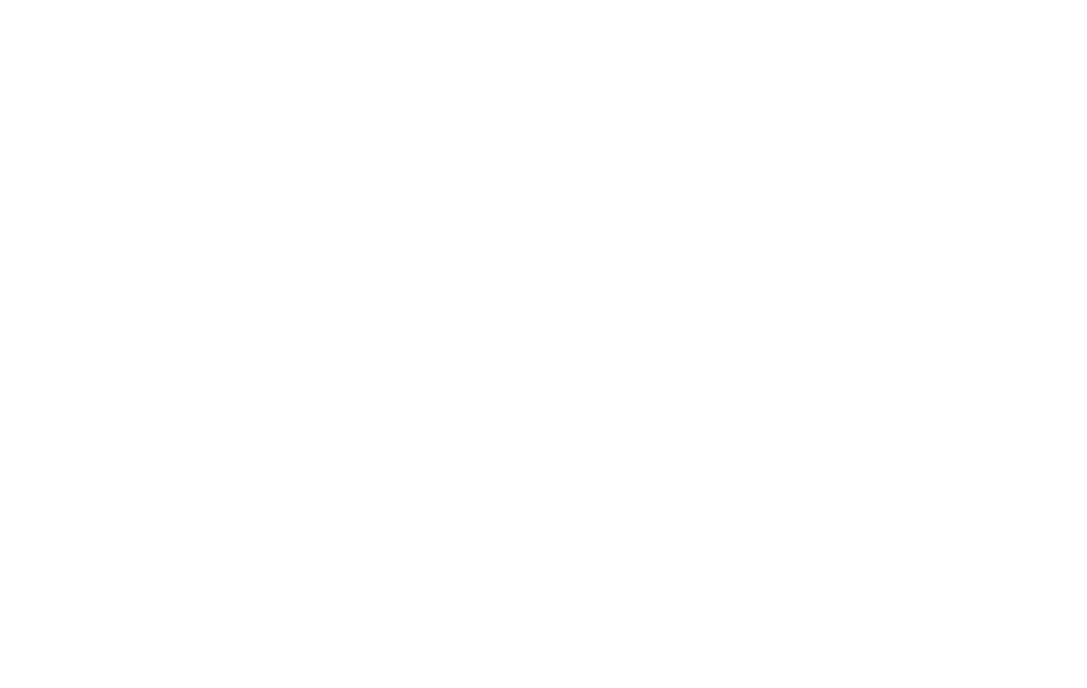
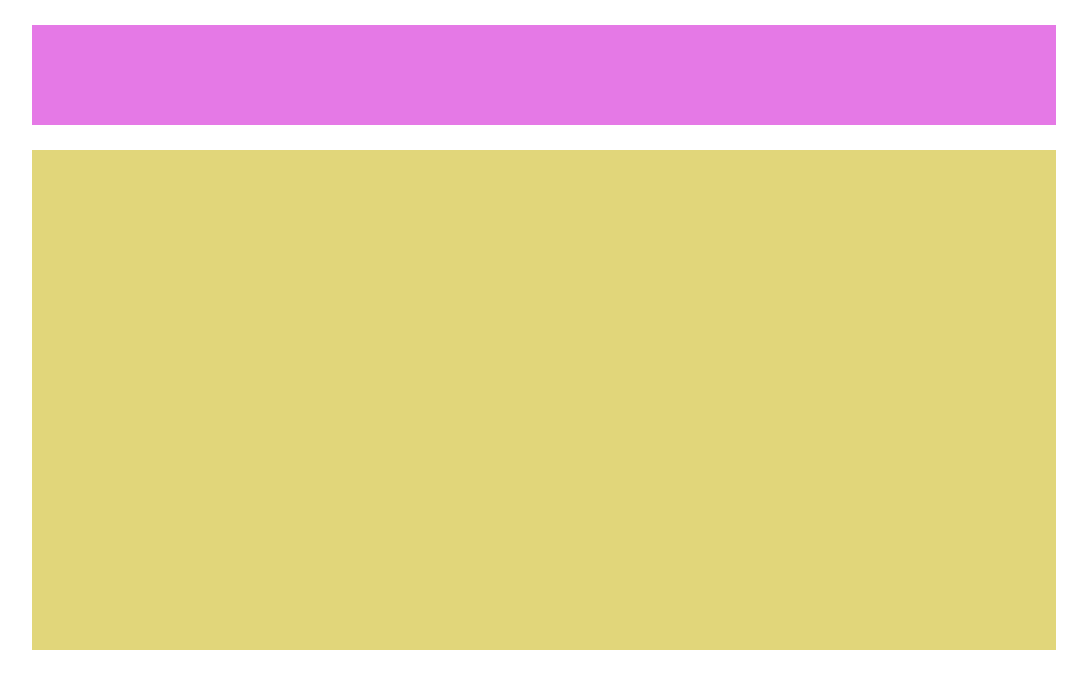
Before and after one commit to benjamin-scalari/htmlcss-struttura-wp, a plain HTML site: page index.html in a window 1280 px wide. Shown: the whole page, without its empty margins (96-1183 px from the left). Drawn offline with Linux system fonts and the light colour scheme.

Commit message:
aggiunta header e jumbotron

```diff
--- a/assets/css/style.css
+++ b/assets/css/style.css
@@ -9,3 +9,19 @@
   display: table;
   clear: both;
 }
+
+.container{
+  width: 80%;
+  margin: 25px auto;
+}
+
+.header{
+  height: 100px;
+  background-color: rgb(229, 121, 230);
+}
+
+.jumbotron{
+  height: 500px;
+  margin: 25px auto;
+  background-color: rgb(225, 214, 122);
+}
--- a/index.html
+++ b/index.html
@@ -11,6 +11,19 @@
 
   <header>
 
+    <!-- container header -->
+    <div class="container">
+      <div class="header">
+
+      </div>
+
+      <div class="jumbotron">
+
+      </div>
+    </div>
+    <!-- /container header -->
+
+
   </header>
 
   <main>
```
